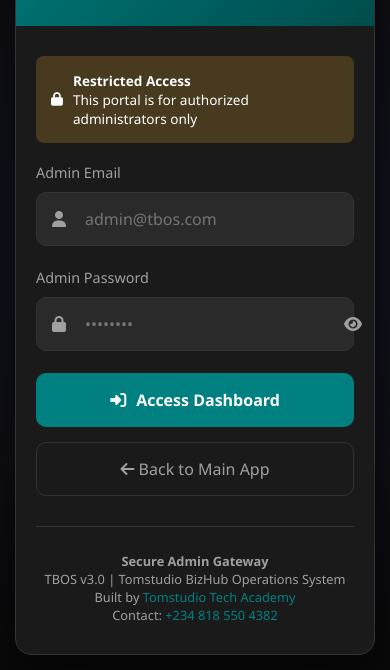
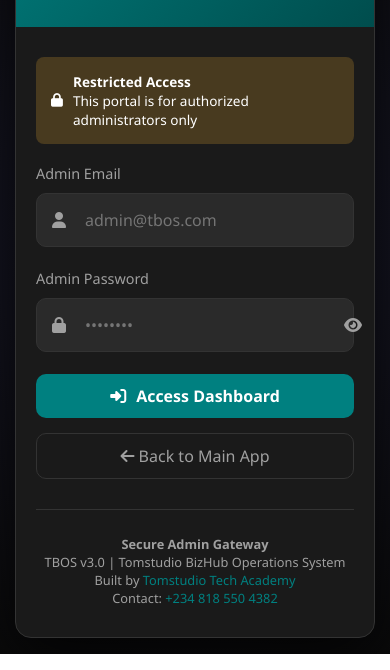
Before and after one commit to tomstudiobizhub-ui/TBOS-v3, a website: page admin-gate.html in a window 390 px wide. Shown: the part 190-860 px from the top of the page. Drawn offline with nearby package versions, Linux system fonts and the light colour scheme; a script that the page names is missing.

Commit message:
Apply shared responsive layout fixes

```diff
--- a/admin-gate.html
+++ b/admin-gate.html
@@ -194,6 +194,7 @@
             body { padding: 15px; }
         }
     </style>
+    <link rel="stylesheet" href="assets/tbos-responsive.css?v=1">
 </head>
 <body>
     <div class="admin-container">
```
